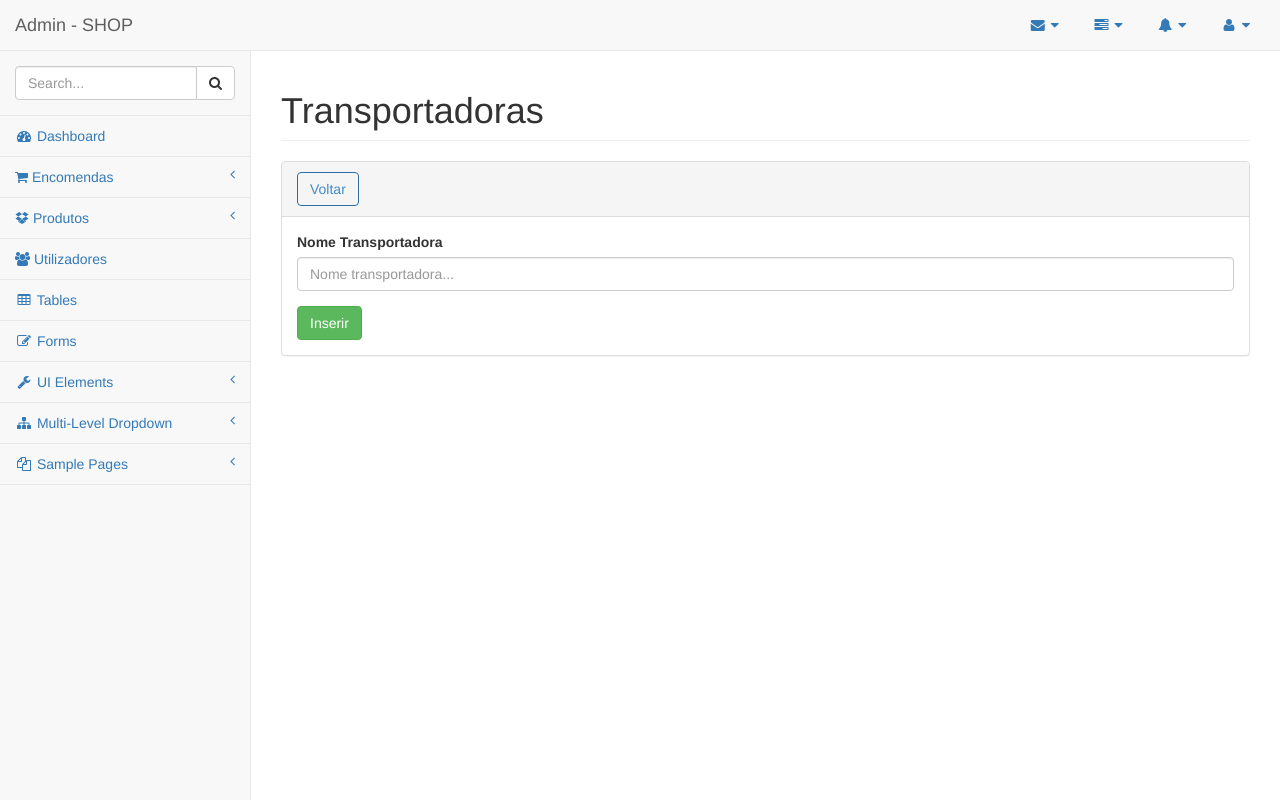
After one commit to samuelc95/php_project, a PHP site: page /admin/pages/insere_transportadora.php in a window 1280 px wide. The commit adds this page. Run offline with PHP 8.4, Linux system fonts and the light colour scheme.

Commit message:
insere trnasportadora

```diff
--- /dev/null
+++ b/loja_online/admin/connect.php
@@ -0,0 +1,14 @@
+<?php
+session_start();
+//conex�o com o servidor
+$conect = mysql_connect("localhost", "root", "");
+
+// Caso a conex�o seja reprovada, exibe na tela uma mensagem de erro
+if (!$conect) die ("<h1>Falha na conexão com o Banco de Dados!</h1>");
+
+// Caso a conex�o seja aprovada, ent�o conecta o Banco de Dados.
+$db = mysql_select_db("shop");
+
+/*Configurando este arquivo, depois � s� voc� dar um include em suas paginas php, isto facilita muito, pois caso haja necessidade de mudar seu Banco de Dados
+voc� altera somente um arquivo*/
+?>
--- /dev/null
+++ b/loja_online/admin/pages/insere_transportadora.php
@@ -0,0 +1,162 @@
+<!DOCTYPE html>
+<html lang="en">
+    <?php
+	include_once "../connect.php";
+?>
+
+<head>
+
+    <meta charset="utf-8">
+    <meta http-equiv="X-UA-Compatible" content="IE=edge">
+    <meta name="viewport" content="width=device-width, initial-scale=1">
+    <meta name="description" content="">
+    <meta name="author" content="">
+
+    <title>SB Admin 2 - Bootstrap Admin Theme</title>
+
+    <!-- Bootstrap Core CSS -->
+    <link href="../bower_components/bootstrap/dist/css/bootstrap.min.css" rel="stylesheet">
+
+    <!-- MetisMenu CSS -->
+    <link href="../bower_components/metisMenu/dist/metisMenu.min.css" rel="stylesheet">
+
+    <!-- DataTables CSS -->
+    <link href="../bower_components/datatables-plugins/integration/bootstrap/3/dataTables.bootstrap.css" rel="stylesheet">
+
+    <!-- DataTables Responsive CSS -->
+    <link href="../bower_components/datatables-responsive/css/dataTables.responsive.css" rel="stylesheet">
+
+    <!-- Custom CSS -->
+    <link href="../dist/css/sb-admin-2.css" rel="stylesheet">
+
+    <!-- Custom Fonts -->
+    <link href="../bower_components/font-awesome/css/font-awesome.min.css" rel="stylesheet" type="text/css">
+
+    <!-- HTML5 Shim and Respond.js IE8 support of HTML5 elements and media queries -->
+    <!-- WARNING: Respond.js doesn't work if you view the page via file:// -->
+    <!--[if lt IE 9]>
+        <script src="https://oss.maxcdn.com/libs/html5shiv/3.7.0/html5shiv.js"></script>
+        <script src="https://oss.maxcdn.com/libs/respond.js/1.4.2/respond.min.js"></script>
+    <![endif]-->
+
+</head>
+
+<body>
+
+    <div id="wrapper">
+
+        <?php
+        include('../scripts/menu.php');
+        ?>
+
+        <div id="page-wrapper">
+            <div class="row">
+                <div class="col-lg-12">
+                    <h1 class="page-header">Transportadoras</h1>
+                </div>
+                <!-- /.col-lg-12 -->
+            </div>
+            <!-- /.row -->
+            <div class="row">
+                <div class="col-lg-12">
+                    <div class="panel panel-default">
+                        <div class="panel-heading">
+                            <a href="transportadoras.php">
+                                <button type="submit" class="btn btn-outline btn-primary">Voltar</button> </a>
+
+                            <br>
+
+                        </div>
+                        <!-- /.panel-heading -->
+                        <div class="panel-body">
+
+
+                            <form role="form" method="post">
+                                <?php
+			if(isset($_POST['acao']) && $_POST['acao']=='enviar'){
+
+                $erro = 0;
+
+			$nome_transportadora = $_POST['nome_transportadora'];
+
+                 $s=mysql_query("SELECT * FROM transportadora WHERE nome_transportadora='$nome_transportadora'")or die(mysql_error());
+            $mnr=mysql_num_rows($s);
+
+                if($mnr!=0){
+					echo "<div class='alert alert-warning' role='alert'>";
+					echo "<button type='button' class='close' data-dismiss='alert'>&times;</button>";
+					echo "Transportadora já existe!";
+					echo "</div>";
+					$erro++; }
+		else{
+		$inserir_transportadora = mysql_query("INSERT INTO transportadora (nome_transportadora)
+										  VALUES('$nome_transportadora')")
+							or die(mysql_error());
+		if($inserir_transportadora){
+			echo "<div class='alert alert-success' role='alert'>";
+			echo "<button type='button' class='close' data-dismiss='alert'>&times;</button>";
+			echo "Transportadora Inserida com sucesso";
+			echo "</div>";
+		}else{
+			echo "<div class='alert alert-danger' role='alert'>";
+			echo "<button type='button' class='close' data-dismiss='alert'>&times;</button>";
+			echo "Falha ao inserir Transportadora!";
+			echo "</div>";
+		}
+        }
+	}
+
+?>
+                                        <div class="form-group">
+                                            <label>Nome Transportadora</label>
+                                            <input class="form-control" name="nome_transportadora" placeholder="Nome transportadora...">
+
+                                        </div>
+                                            <input type="hidden" name="acao" value="enviar"/>
+                                            <button type="submit" class="btn btn-success">Inserir</button>
+                                        </fieldset>
+                                    </form>
+
+                            <!-- /.table-responsive -->
+
+                        </div>
+                        <!-- /.panel-body -->
+                    </div>
+                    <!-- /.panel -->
+                </div>
+                <!-- /.col-lg-12 -->
+            </div>
+            <!-- /.row -->
+
+
+
+
+
+    <!-- jQuery -->
+    <script src="../bower_components/jquery/dist/jquery.min.js"></script>
+
+    <!-- Bootstrap Core JavaScript -->
+    <script src="../bower_components/bootstrap/dist/js/bootstrap.min.js"></script>
+
+    <!-- Metis Menu Plugin JavaScript -->
+    <script src="../bower_components/metisMenu/dist/metisMenu.min.js"></script>
+
+    <!-- DataTables JavaScript -->
+    <script src="../bower_components/datatables/media/js/jquery.dataTables.min.js"></script>
+    <script src="../bower_components/datatables-plugins/integration/bootstrap/3/dataTables.bootstrap.min.js"></script>
+
+    <!-- Custom Theme JavaScript -->
+    <script src="../dist/js/sb-admin-2.js"></script>
+
+    <!-- Page-Level Demo Scripts - Tables - Use for reference -->
+    <script>
+    $(document).ready(function() {
+        $('#dataTables-example').DataTable({
+                responsive: true
+        });
+    });
+    </script>
+
+</body>
+
+</html>
--- a/loja_online/admin/scripts/menu.php
+++ b/loja_online/admin/scripts/menu.php
@@ -245,7 +245,7 @@
                                     <a href="tables.php"><i class="fa fa-th-list "></i> Lista de Encomendas</a>
                                 </li>
                                 <li>
-                                    <a href="flot.html"><i class="fa fa-shopping-cart"></i> Transportadoras</a>
+                                    <a href="transportadoras.php"><i class="fa fa-shopping-cart"></i> Transportadoras</a>
                                 </li>
                             </ul>
                             <!-- /.nav-second-level -->
```
Also changed, not shown: loja_online/admin/pages/transportadoras.php (added, +150 -0 lines).
